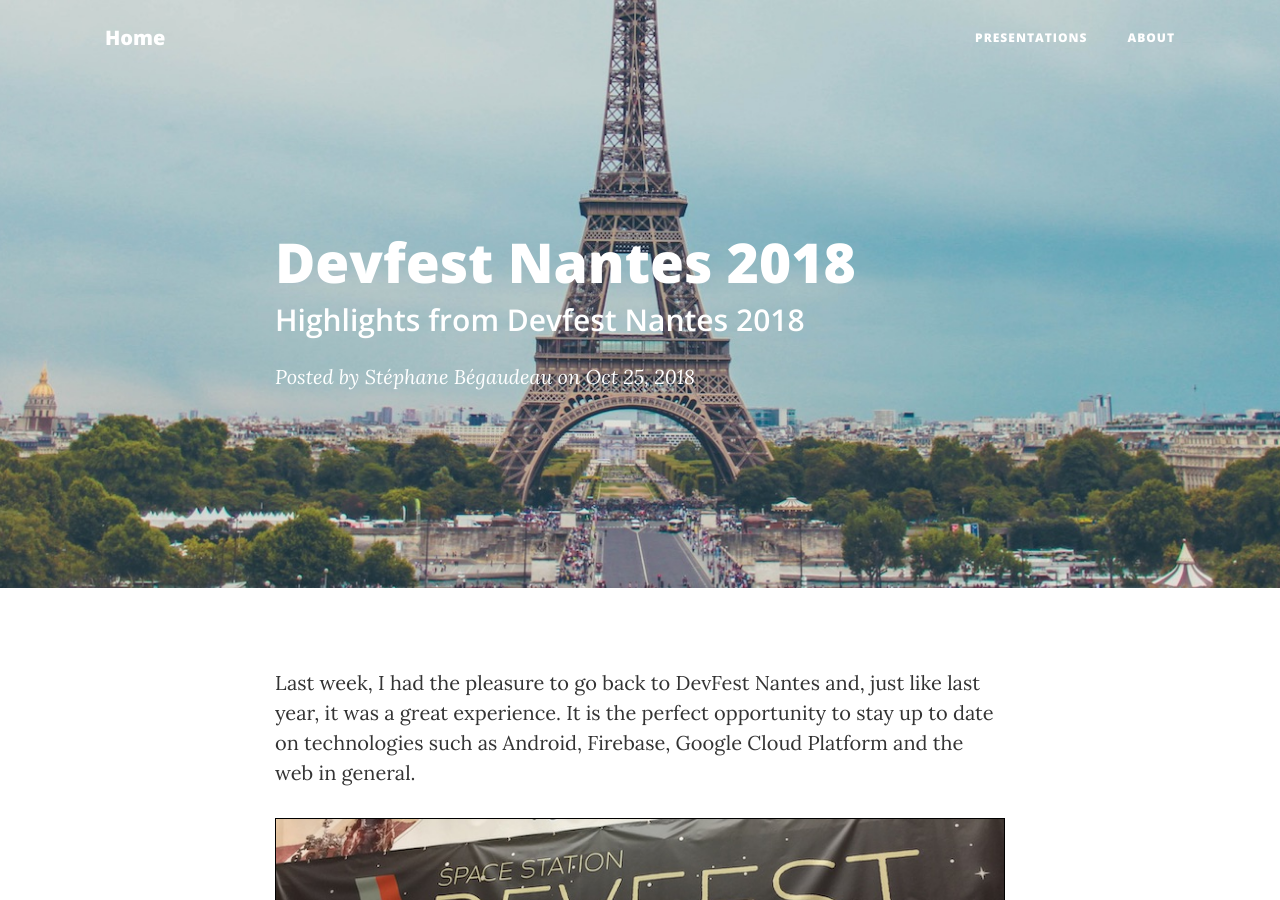
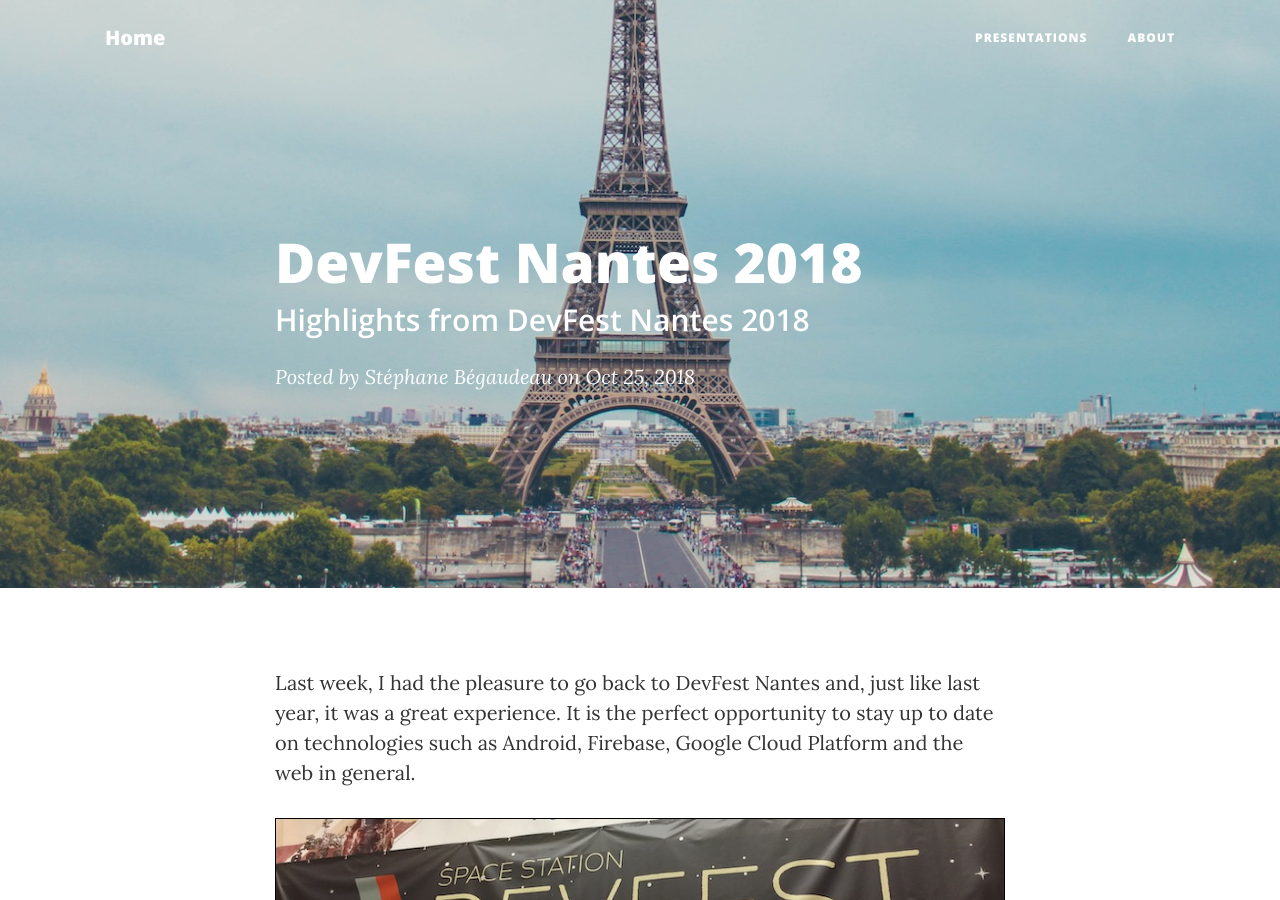
Before and after one commit to sbegaudeau/sbegaudeau.github.com, a Jekyll site: the page built from _posts/2018-10-25-devfest-nantes-2018.markdown, in a window 1280 px wide and 900 px high. Built offline with Jekyll 4.4.1, drawn with Linux system fonts in a browser that asks for light colours; nearby versions of some CDN libraries; library files that are not in the unit come from our copies.

```diff
--- a/_posts/2018-10-25-devfest-nantes-2018.markdown
+++ b/_posts/2018-10-25-devfest-nantes-2018.markdown
@@ -1,7 +1,7 @@
 ---
 layout: post
-title:  "Devfest Nantes 2018"
-subtitle: "Highlights from Devfest Nantes 2018"
+title:  "DevFest Nantes 2018"
+subtitle: "Highlights from DevFest Nantes 2018"
 author: "Stéphane Bégaudeau"
 date: 2018-10-25 7:05:17 +0200
 image: "/img/posts/2018/10/25/devfest-nantes-2018/devfest-preview.png"
```
